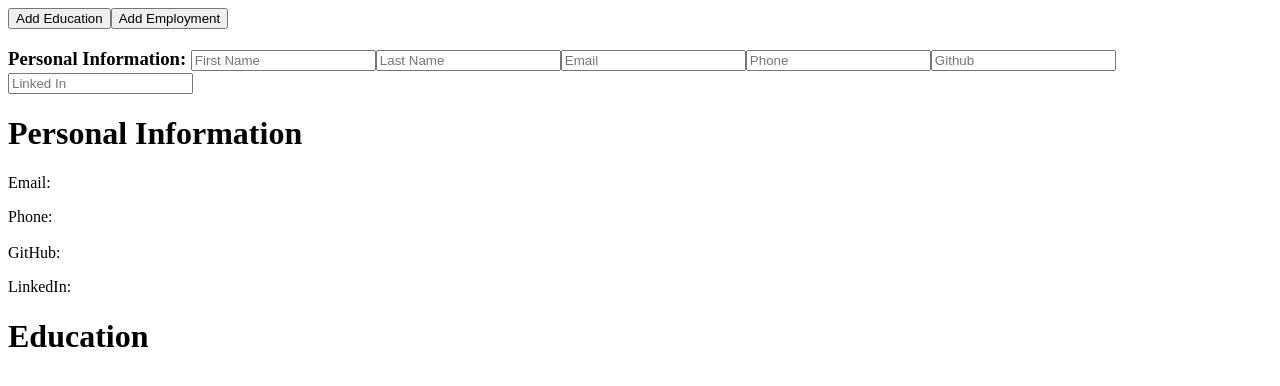
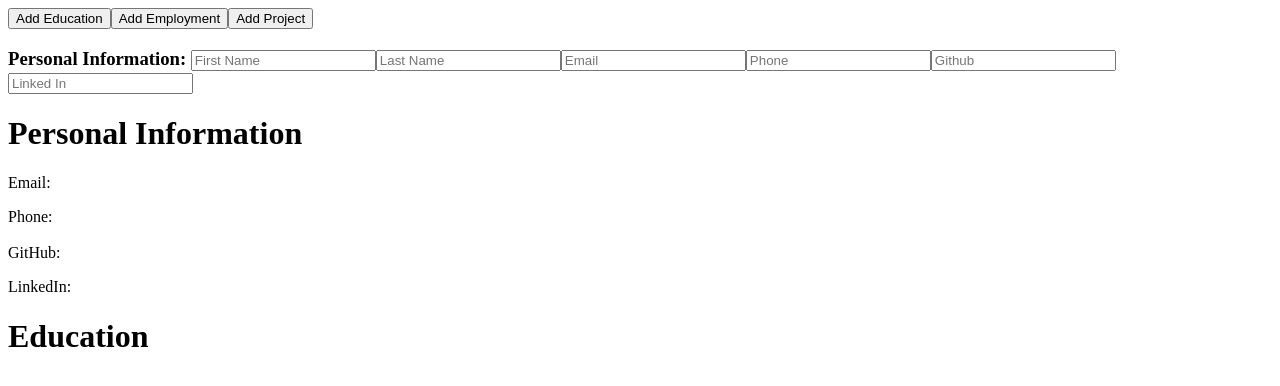
Before and after one commit to mastachiii/top-CVBuilder, a React (Vite) app: page / in a window 1280 px wide. Shown: the top 386 px of the page. Built offline with nearby package versions, Linux system fonts and the light colour scheme.

Commit message:
Added Project Form & Handlers

```diff
--- a/src/App.jsx
+++ b/src/App.jsx
@@ -7,6 +7,7 @@ function App() {
     const [personalInfo, setPersonalInfo] = useState(info);
     const [educationInfo, setEducationInfo] = useState([]);
     const [employmentInfo, setEmploymentInfo] = useState([]);
+    const [projectsInfo, setProjectsInfo] = useState([]);
     const personalHandlers = {
         copy: { ...personalInfo },
         update: () => setPersonalInfo(personalHandlers.copy),
@@ -51,7 +52,24 @@ function App() {
         edit: ({ key, value, index }) => {
             employmentHandlers.copy[index][key] = value;
             employmentHandlers.update();
-            console.log(employmentInfo)
+        },
+    };
+    const projectHandlers = {
+        copy: Array.from(projectsInfo),
+        numberOfItems: projectsInfo.length,
+        update: () => setProjectsInfo(projectHandlers.copy),
+        add: () => {
+            projectHandlers.copy.push({
+                name: '',
+                link: '',
+                details: [],
+            });
+            projectHandlers.update();
+        },
+        edit: ({ key, value, index }) => {
+            projectHandlers.copy[index][key] = value;
+            projectHandlers.update();
+            console.log(projectsInfo);
         },
     };
 
@@ -61,6 +79,7 @@ function App() {
                 personalHandlers={personalHandlers}
                 educationHandlers={educationHandlers}
                 employmentHandlers={employmentHandlers}
+                projectHandlers={projectHandlers}
             />
             <Preview
                 personalInfo={personalInfo}
--- a/src/Editor.jsx
+++ b/src/Editor.jsx
@@ -101,7 +101,33 @@ function Employment({ handlers, index }) {
     );
 }
 
-function Editor({ personalHandlers, educationHandlers, employmentHandlers }) {
+function Project({ handlers, index }) {
+    const [details, setDetails] = useState({
+        text: '',
+        list: [],
+    });
+    const handleName = (e) => handlers.edit({ value: e.target.value, index: index, key: 'name' });
+    const handleLink = (e) => handlers.edit({ value: e.target.value, index: index, key: 'link' });
+    const handleDetailsChange = (e) => setDetails({ ...details, text: e.target.value });
+    const handleDetailsSubmit = (e) => {
+        const detailCopy = { ...details };
+        detailCopy.list.push(detailCopy.text);
+        detailCopy.text = '';
+        handlers.edit({ value: detailCopy.list, index: index, key: 'details' });
+        setDetails(detailCopy);
+    };
+
+    return (
+        <div>
+            <Input text='Name' onChange={handleName} />
+            <Input text='Link' onChange={handleLink} />
+            <Input text='Details' onChange={handleDetailsChange} />
+            <Button text='Add' onClick={handleDetailsSubmit} />
+        </div>
+    );
+}
+
+function Editor({ personalHandlers, educationHandlers, employmentHandlers, projectHandlers }) {
     const makeForm = ({ handlers, Component, text }) => {
         const form = [];
 
@@ -123,11 +149,13 @@ function Editor({ personalHandlers, educationHandlers, employmentHandlers }) {
         <div>
             <Button text='Add Education' onClick={educationHandlers.add} />
             <Button text='Add Employment' onClick={employmentHandlers.add} />
+            <Button text='Add Project' onClick={projectHandlers.add} />
             <h3>
                 Personal Information: <Personal handlers={personalHandlers} />
             </h3>
             {makeForm({ handlers: educationHandlers, Component: Education, text: 'Education' })}
             {makeForm({ handlers: employmentHandlers, Component: Employment, text: 'Employment' })}
+            {makeForm({ handlers: projectHandlers, Component: Project, text: 'Project' })}
         </div>
     );
 }
```
